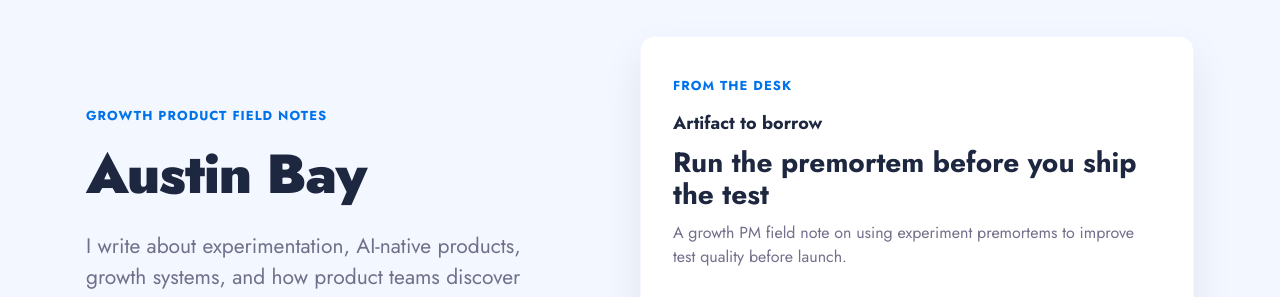
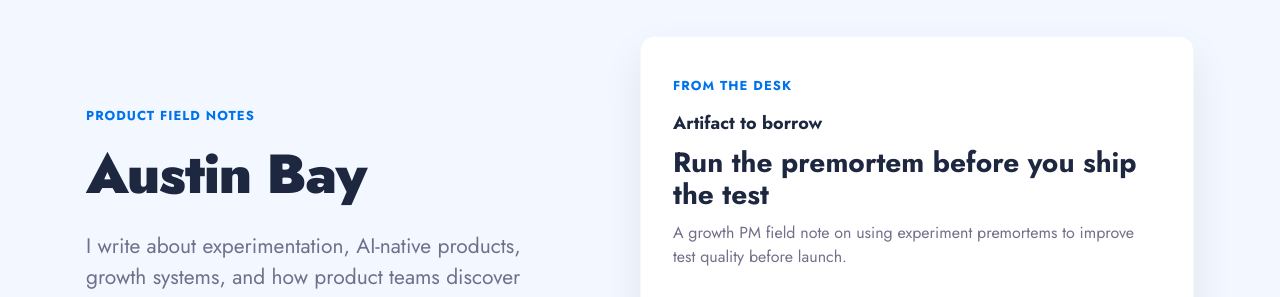
Before and after one commit to austinjbay/austinjbay.github.io, a Jekyll site: the page built from index.md, in a window 1280 px wide and 900 px high. Shown: the part 125-422 px from the top of the window. Built offline with Jekyll 4.4.1, drawn with Linux system fonts in a browser that asks for light colours; nearby versions of some CDN libraries.

Commit message:
Update hero.html

```diff
--- a/_includes/hero.html
+++ b/_includes/hero.html
@@ -22,7 +22,7 @@
         <div class="hero__inner">
 
           <div class="hero__left">
-            <span class="hero__eyebrow">Growth product field notes</span>
+            <span class="hero__eyebrow">Product field notes</span>
             <h1 class="hero__title">{{ site.hero.hero__title }}</h1>
             <p class="hero__description">{{ site.hero.hero__description }}</p>
             <div class="hero__actions">
```
